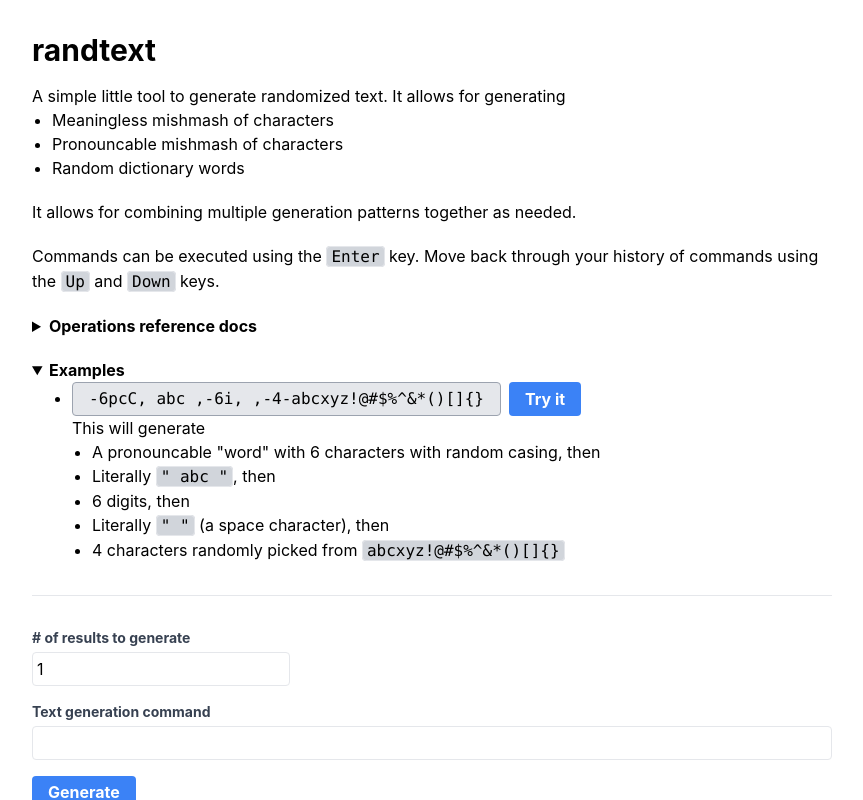
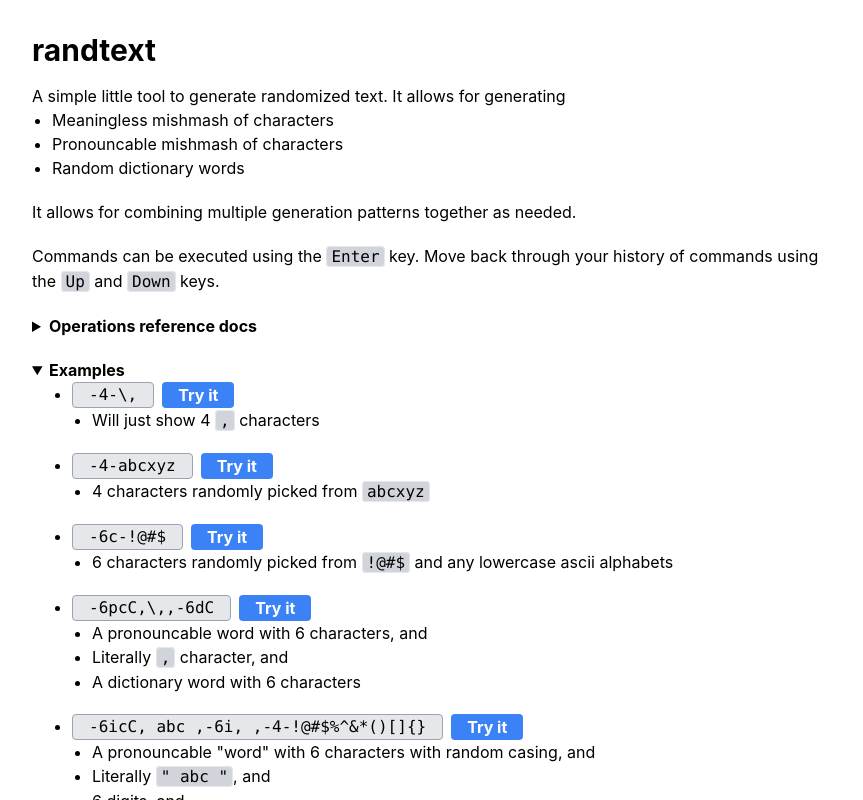
Before and after one commit to Mantaseus/randtext-site, a React (Vite) app: page / in a window 1280 px wide. Both pictures are taken after a click on the heading "Examples". Shown: the top 800 px of the page, without its empty margins (208-1071 px from the left). Built offline with nearby package versions, Linux system fonts and the light colour scheme.

Commit message:
feat: add more examples

```diff
--- a/src/Examples.tsx
+++ b/src/Examples.tsx
@@ -7,17 +7,40 @@ export interface Props {
 
 export const commands: { command: string, description: React.ReactNode }[] = [
   {
-    command: '-6pcC, abc ,-6i, ,-4-abcxyz!@#$%^&*()[]{}',
-    description: <div>
-      This will generate
-      <ul className="list-disc ml-5">
-        <li>A pronouncable "word" with 6 characters with random casing, then</li>
-        <li>Literally <Code>" abc "</Code>, then</li>
-        <li>6 digits, then</li>
-        <li>Literally <Code>" "</Code> (a space character), then</li>
-        <li>4 characters randomly picked from <Code>{'abcxyz!@#$%^&*()[]{}'}</Code></li>
-      </ul>
-    </div>,
+    command: '-4-\\,',
+    description: <ul className="list-disc ml-5 mb-5">
+      <li>Will just show 4 <Code>,</Code> characters</li>
+    </ul>
+  },
+  {
+    command: '-4-abcxyz',
+    description: <ul className="list-disc ml-5 mb-5">
+      <li>4 characters randomly picked from <Code>abcxyz</Code></li>
+    </ul>
+  },
+  {
+    command: '-6c-!@#$',
+    description: <ul className="list-disc ml-5 mb-5">
+      <li>6 characters randomly picked from <Code>!@#$</Code> and any lowercase ascii alphabets</li>
+    </ul>
+  },
+  {
+    command: '-6pcC,\\,,-6dC',
+    description: <ul className="list-disc ml-5 mb-5">
+      <li>A pronouncable word with 6 characters, and</li>
+      <li>Literally <Code>,</Code> character, and</li>
+      <li>A dictionary word with 6 characters</li>
+    </ul>
+  },
+  {
+    command: '-6icC, abc ,-6i, ,-4-!@#$%^&*()[]{}',
+    description: <ul className="list-disc ml-5">
+      <li>A pronouncable "word" with 6 characters with random casing, and</li>
+      <li>Literally <Code>" abc "</Code>, and</li>
+      <li>6 digits, and</li>
+      <li>Literally <Code>" "</Code> (a space character), and</li>
+      <li>4 characters randomly picked from <Code>{'abcxyz!@#$%^&*()[]{}'}</Code></li>
+    </ul>,
   },
 ]
 
@@ -28,7 +51,7 @@ export const Examples: React.FC<Props> = ({ onTryCommand }) => {
       <ul className="list-disc ml-5">
         {commands.map(({ command, description }) => <li>
           <div className="flex items-stretch gap-2">
-            <code className="border border-gray-400 rounded py-1 px-4 bg-gray-200">{command}</code>
+            <code className="border border-gray-400 rounded px-4 bg-gray-200">{command}</code>
             <button className="rounded bg-blue-500 hover:bg-blue-700 text-white font-bold px-4" onClick={() => onTryCommand?.(command)}>
               Try it
             </button>
```
